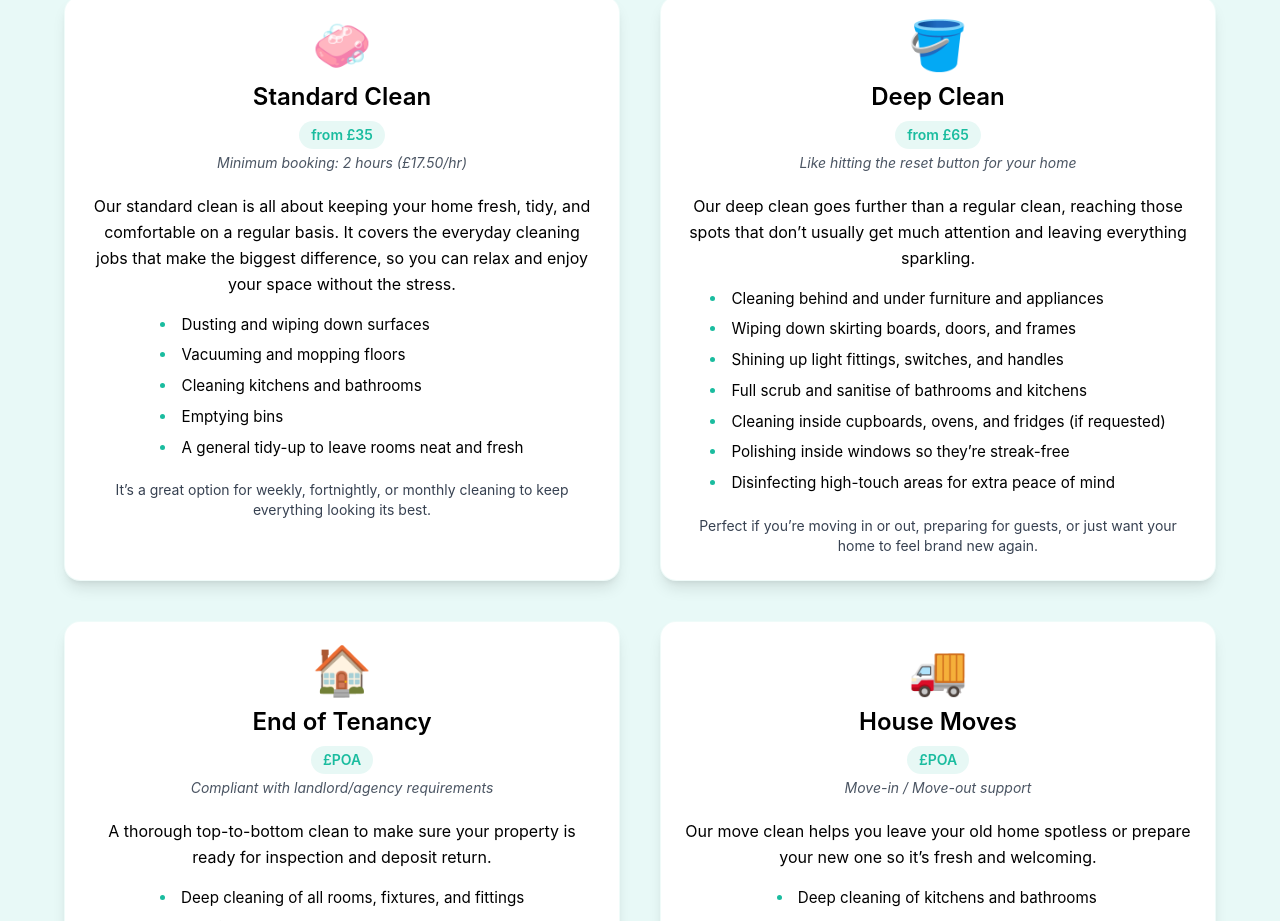
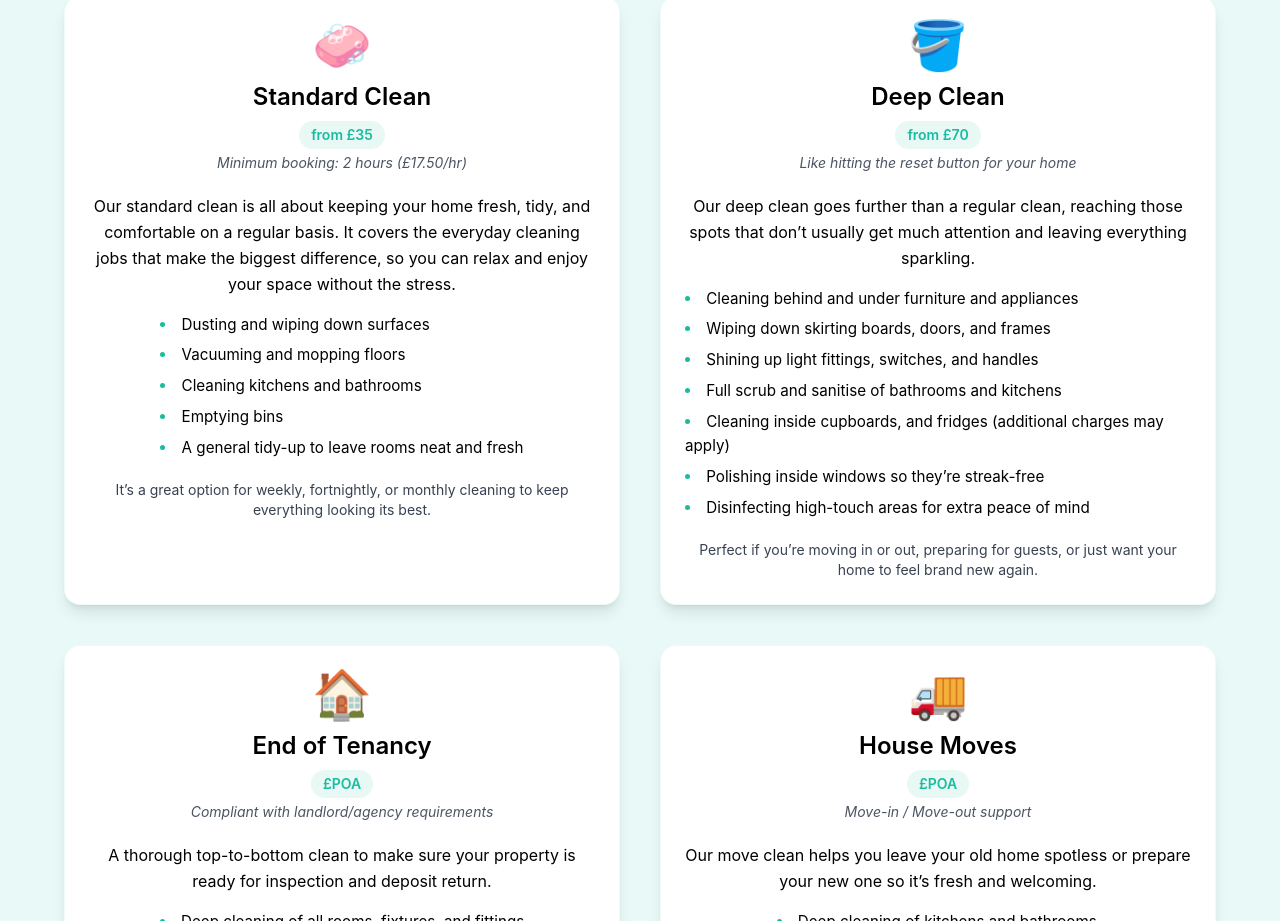
Before and after one commit to Damian-Dvs/Shropshire, a React (Vite) app: page / in a window 1280 px wide. Shown: the part 1140-2061 px from the top of the page. Built offline with nearby package versions, Linux system fonts and the light colour scheme.

Commit message:
Service updated with new pricing

```diff
--- a/src/components/Services.jsx
+++ b/src/components/Services.jsx
@@ -18,7 +18,7 @@ const services = [
   },
   {
     title: "Deep Clean",
-    price: "from £65",
+    price: "from £70",
     icon: "🪣",
     comment: "Like hitting the reset button for your home",
     description:
@@ -28,7 +28,7 @@ const services = [
       "Wiping down skirting boards, doors, and frames",
       "Shining up light fittings, switches, and handles",
       "Full scrub and sanitise of bathrooms and kitchens",
-      "Cleaning inside cupboards, ovens, and fridges (if requested)",
+      "Cleaning inside cupboards, and fridges (additional charges may apply)",
       "Polishing inside windows so they’re streak-free",
       "Disinfecting high-touch areas for extra peace of mind",
     ],
```
